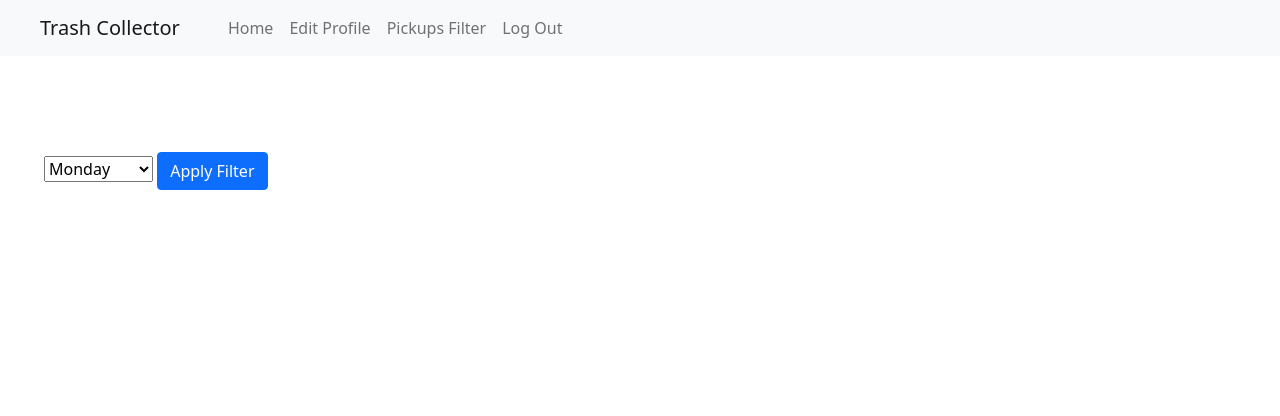
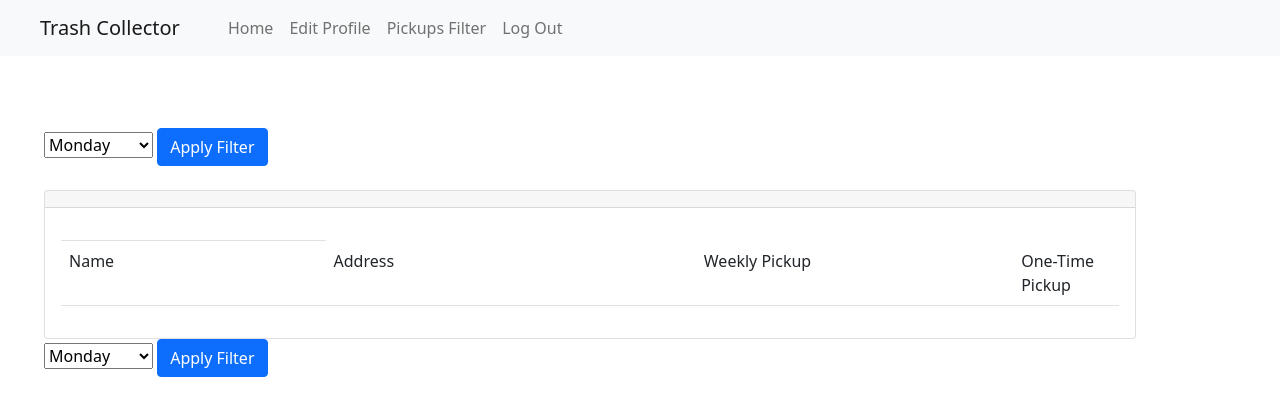
Before and after one commit to Colemassey/Django-Trash-Collector, a Django app: page /employees/weeklypickupfilter/ in a window 1280 px wide. Shown: the top 416 px of the page. Run offline with Django 3.2, Linux system fonts and the light colour scheme; the visitor is signed in with stand-in values (Sample User, id 1); some libraries are stand-ins or nearby versions.

Commit message:
finished html and bootstrap on Employee Weekly filters

```diff
--- a/trash_collector/employees/templates/employees/edit_profile.html
+++ b/trash_collector/employees/templates/employees/edit_profile.html
@@ -13,7 +13,7 @@
   <div class="row mt-4">
     <div class="col-md-12">
       <div class="card">
-        <div class="card-header">Today's Pickups</div>
+        <div class="card-header"></div>
         <div class="card-body">
           <table class="table" id="editstable">
             <th>
--- a/trash_collector/employees/templates/employees/weekly_pickup_filter.html
+++ b/trash_collector/employees/templates/employees/weekly_pickup_filter.html
@@ -5,17 +5,48 @@
 {% block content %}
   {% if user.is_authenticated %}
     <br />
-    <div class="weekly_filter">
-      <ul>
-        {% for item in list_of_todays_pickups %}
-        <h3>{{item.name}}
-        <br />
-        {{item.address}}
-        <br />
-        </h3>
-        {%endfor%}
-      </ul>
-    </div>
+    <form action="{% url 'employees:weekly_pickup_filter' %}" method="post">
+      {% csrf_token %}
+      <select name="weekday_selection">
+      <option value="Monday">Monday</option>
+      <option value="Tuesday">Tuesday</option>
+      <option value="Wednesday">Wednesday</option>
+      <option value="Thursday">Thursday</option>
+      <option value="Friday">Friday</option>
+      <option value="Saturday">Saturday</option>
+      <option value="Sunday">Sunday</option>
+    </select>
+    <button class="btn btn-primary" type="submit">Apply Filter</button>
+    </form>
+    <div class="row mt-4">
+      <div class="col-md-12">
+        <div class="card">
+          <div class="card-header"></div>
+          <div class="card-body">
+            <table class="table" id="filterstable">
+              <th>
+                <tr>
+                  <td width="25%">Name</td>
+                  <td width="35%">Address</td>
+                  <td width="30%">Weekly Pickup</td>
+                  <td width="30%">One-Time Pickup</td>
+                </tr>
+              </th>
+              <tbody>
+                {% for item in list_of_todays_pickups %}
+                <tr>
+                  <td width="15%">{{item.name}}</td>
+                  <td width="25%">{{item.address}}</td>
+                  <td width="20%">{{item.weekly_pickup}}</td>
+                  <td width="20%">{{item.one_time_pickup}}</td>
+                </tr>
+                {% endfor %}
+              </tbody>
+            </table>
+          </div>
+        </div>
+        </div>
+      </div>
     <br />
     <form action="{% url 'employees:weekly_pickup_filter' %}" method="post">
       {% csrf_token %}
@@ -37,3 +68,7 @@
     <a href="{% url 'accounts:register' %}">Sign Up</a>
   {% endif %}
 {% endblock %}
+
+<script type="text/javascript">$(document).ready(function() {
+  $('#filterstable').DataTable();
+} );</script>
```
